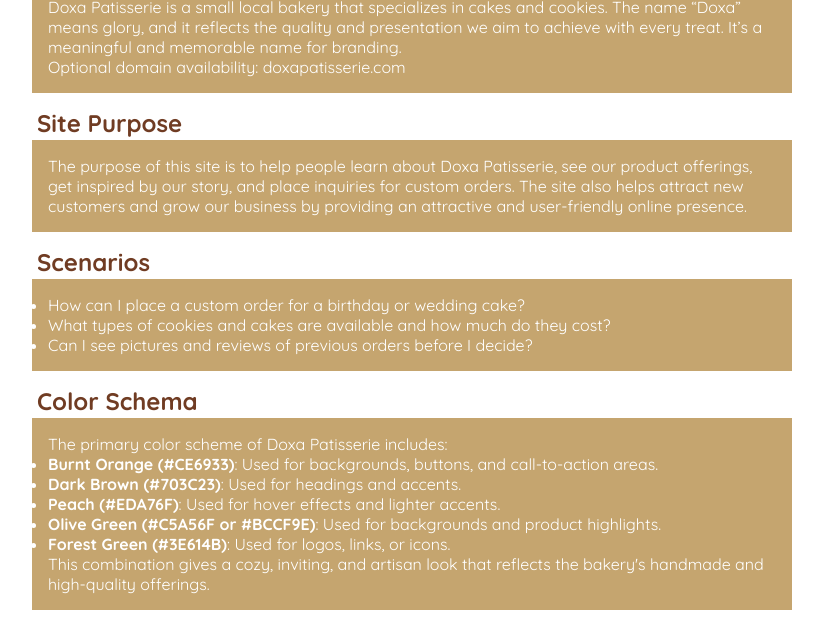
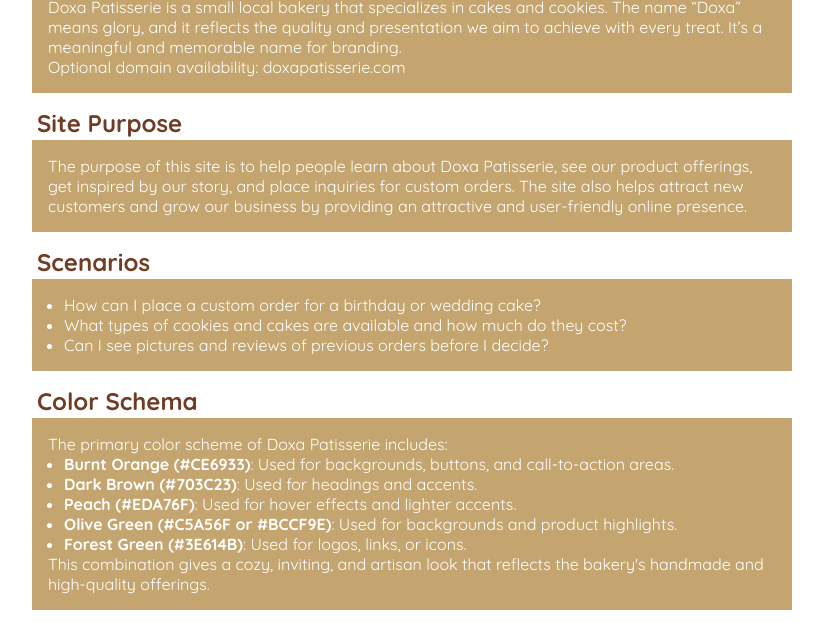
Before and after one commit to garba-js/wdd131, a plain HTML site: page project/siteplan.html in a window 1280 px wide. Shown: the part 106-728 px from the top of the page, without its empty margins (228-1051 px from the left). Drawn offline with Linux system fonts and the light colour scheme; a web font is replaced by a local one.

Commit message:
final commit

```diff
--- a/project/styles/siteplan.css
+++ b/project/styles/siteplan.css
@@ -33,6 +33,10 @@ h2 {
     color: white;
 }
 
+ul {
+    padding-left: 1rem;
+}
+
 footer {
     background-color: var(--background-green);
     padding: 1rem;
```
Also changed, not shown: project/siteplan.html (+0 -1 lines).
